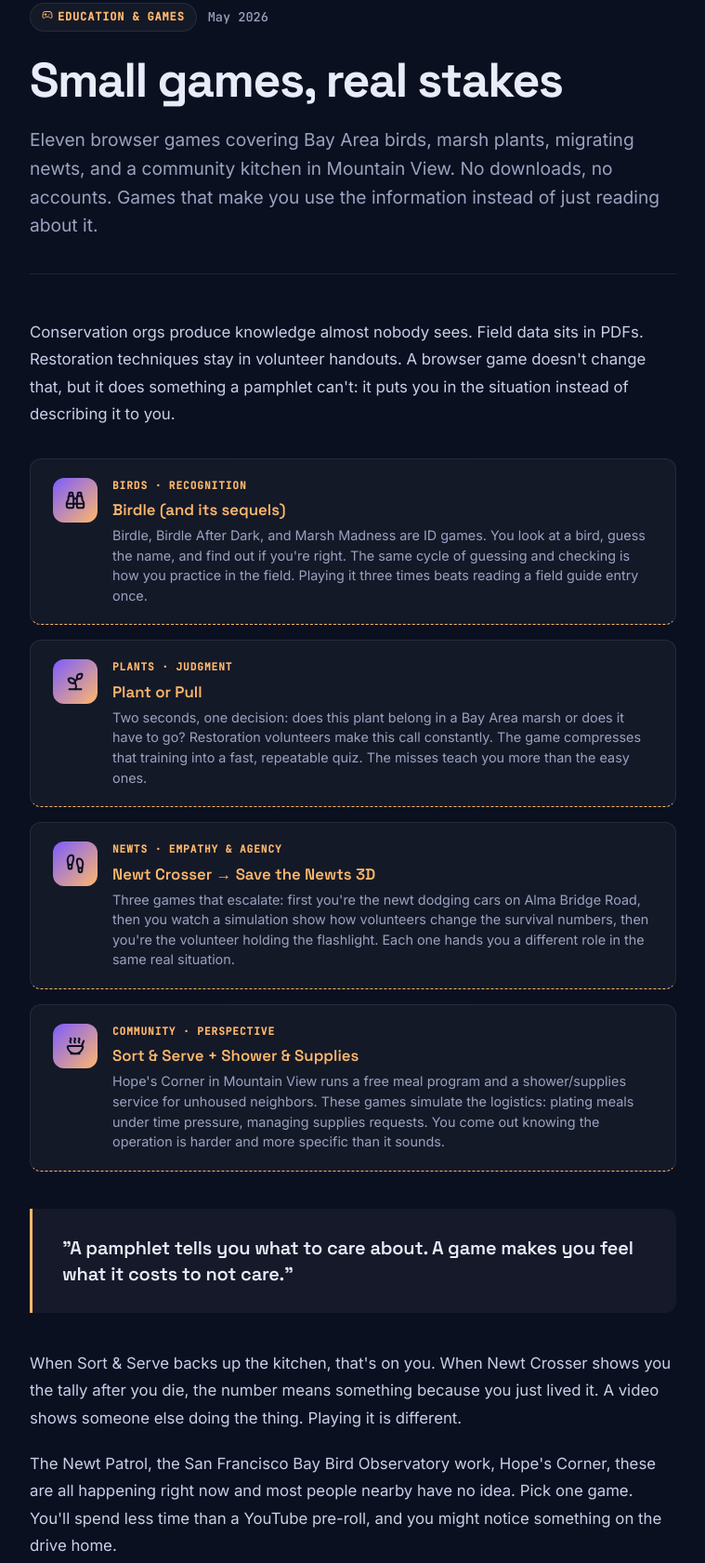
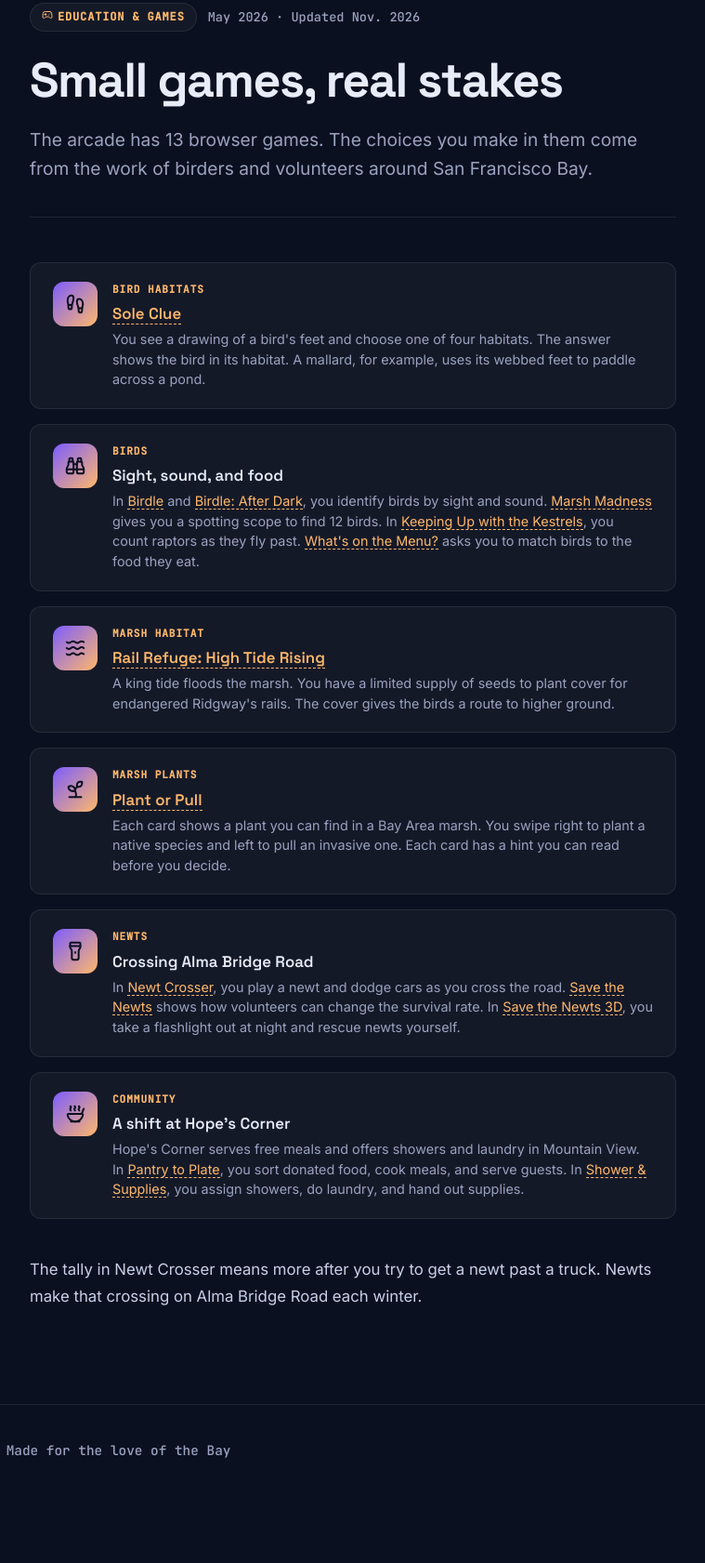
Before and after one commit to karangattu/game-list, a plain HTML site: page blog-why.html in a window 1280 px wide. Shown: the part 175-1856 px from the top of the page at 93% size, without its empty margins (260-1019 px from the left). After the commit the page ends 1786 px from the top, so only its background shows below. Drawn offline with nearby package versions, Linux system fonts and the light colour scheme.

Commit message:
feat(arcade): add Sole Clue and update the blog

```diff
--- a/blog-why.html
+++ b/blog-why.html
@@ -3,8 +3,8 @@
 <head>
   <meta charset="UTF-8" />
   <meta name="viewport" content="width=device-width, initial-scale=1.0" />
-  <title>Why Small Browser Games Matter | Game.Lab Blog</title>
-  <meta name="description" content="Eleven browser games covering birds, plants, newts, and community work. What they teach, why the format works, and why the stakes are real." />
+  <title>Small games, real stakes | Game.Lab Blog</title>
+  <meta name="description" content="The 13 Game.Lab browser games cover Bay Area birds, marsh plants, migrating newts, and the work of Hope’s Corner." />
   <meta name="theme-color" content="#0b1020" />
 
   <!-- Fonts -->
@@ -40,6 +40,7 @@
     .post-meta {
       display: flex;
       align-items: center;
+      flex-wrap: wrap;
       gap: 12px;
       margin-bottom: 24px;
     }
@@ -79,47 +80,18 @@
       border-bottom: 1px solid var(--border);
     }
 
-    .post-body h2 {
-      font-family: var(--font-display);
-      font-size: 1.5rem;
-      font-weight: 600;
-      letter-spacing: -0.02em;
-      margin: 52px 0 16px;
-      color: var(--text);
-    }
-
-    .post-body p {
+    .post-body > p {
       margin: 0 0 20px;
       color: #c8d0e8;
       line-height: 1.75;
       font-size: 1.05rem;
     }
 
-    .post-body strong { color: var(--text); font-weight: 600; }
-
     .post-body a {
       color: var(--accent);
       border-bottom: 1px dashed currentColor;
     }
     .post-body a:hover { color: var(--text); }
-
-    /* Pull quote */
-    .pullquote {
-      margin: 40px 0;
-      padding: 28px 32px;
-      border-left: 3px solid var(--accent);
-      background: var(--surface);
-      border-radius: 0 var(--radius-sm) var(--radius-sm) 0;
-    }
-    .pullquote p {
-      font-family: var(--font-display);
-      font-size: 1.25rem;
-      font-weight: 600;
-      line-height: 1.4;
-      color: var(--text);
-      margin: 0;
-      letter-spacing: -0.01em;
-    }
 
     /* Game callout cards */
     .game-cards {
@@ -137,11 +109,7 @@
       background: var(--surface);
       border: 1px solid var(--border);
       border-radius: var(--radius-sm);
-      transition: border-color 0.2s;
-      text-decoration: none;
-      color: inherit;
     }
-    .game-callout:hover { border-color: var(--border-strong); color: inherit; }
     .game-callout-icon {
       width: 48px;
       height: 48px;
@@ -166,9 +134,10 @@
       font-family: var(--font-display);
       font-weight: 600;
       font-size: 1.05rem;
-      margin-bottom: 4px;
+      margin: 0 0 4px;
     }
     .game-callout-desc {
+      margin: 0;
       font-size: 0.9rem;
       color: var(--muted);
       line-height: 1.5;
@@ -183,8 +152,6 @@
 
     @media (max-width: 600px) {
       .post-wrap { padding: 0 20px; }
-      .post-body h2 { font-size: 1.3rem; }
-      .pullquote { padding: 20px; }
     }
   </style>
 </head>
@@ -210,74 +177,95 @@
 
       <div class="post-meta">
         <span class="post-tag"><i data-lucide="gamepad-2" style="display:inline;width:12px;height:12px;margin-right:5px;"></i>Education &amp; Games</span>
-        <span class="post-date">May 2026</span>
+        <span class="post-date"><time datetime="2026-05">May 2026</time> &middot; Updated <time datetime="2026-11-22">Nov. 2026</time></span>
       </div>
 
       <h1 class="post-title">
         Small games, real stakes
       </h1>
       <p class="post-lede">
-        Eleven browser games covering Bay Area birds, marsh plants, migrating newts, and a community
-        kitchen in Mountain View. No downloads, no accounts. Games that make you use the information
-        instead of just reading about it.
+        The arcade has 13 browser games. The choices you make in them come from the work of birders
+        and volunteers around San Francisco Bay.
       </p>
 
       <article class="post-body">
+        <div class="game-cards">
+          <section class="game-callout">
+            <div class="game-callout-icon" aria-hidden="true"><i data-lucide="footprints"></i></div>
+            <div>
+              <div class="game-callout-label">Bird habitats</div>
+              <h2 class="game-callout-title"><a href="https://karangattu.github.io/sole-clue/" target="_blank" rel="noopener">Sole Clue</a></h2>
+              <p class="game-callout-desc">
+                You see a drawing of a bird's feet and choose one of four habitats.
+                The answer shows the bird in its habitat. A mallard, for example, uses its webbed feet to paddle across a pond.
+              </p>
+            </div>
+          </section>
+          <section class="game-callout">
+            <div class="game-callout-icon" aria-hidden="true"><i data-lucide="binoculars"></i></div>
+            <div>
+              <div class="game-callout-label">Birds</div>
+              <h2 class="game-callout-title">Sight, sound, and food</h2>
+              <p class="game-callout-desc">
+                In <a href="https://karangattu.github.io/birdle/" target="_blank" rel="noopener">Birdle</a> and
+                <a href="https://karangattu.github.io/birdle-after-dark/" target="_blank" rel="noopener">Birdle: After Dark</a>, you identify birds by sight and sound.
+                <a href="https://karangattu.github.io/birdle-marsh-madness/" target="_blank" rel="noopener">Marsh Madness</a> gives you a spotting scope to find 12 birds.
+                In <a href="https://karangattu.github.io/keeping-up-with-the-kestrels/" target="_blank" rel="noopener">Keeping Up with the Kestrels</a>, you count raptors as they fly past.
+                <a href="https://karangattu.github.io/whats-on-the-menu/" target="_blank" rel="noopener">What's on the Menu?</a> asks you to match birds to the food they eat.
+              </p>
+            </div>
+          </section>
+          <section class="game-callout">
+            <div class="game-callout-icon" aria-hidden="true"><i data-lucide="waves"></i></div>
+            <div>
+              <div class="game-callout-label">Marsh habitat</div>
+              <h2 class="game-callout-title"><a href="https://karangattu.github.io/high-tide-refugia/" target="_blank" rel="noopener">Rail Refuge: High Tide Rising</a></h2>
+              <p class="game-callout-desc">
+                A king tide floods the marsh. You have a limited supply of seeds to plant cover for endangered Ridgway's rails.
+                The cover gives the birds a route to higher ground.
+              </p>
+            </div>
+          </section>
+          <section class="game-callout">
+            <div class="game-callout-icon" aria-hidden="true"><i data-lucide="sprout"></i></div>
+            <div>
+              <div class="game-callout-label">Marsh plants</div>
+              <h2 class="game-callout-title"><a href="https://karangattu.github.io/plant-or-pull/" target="_blank" rel="noopener">Plant or Pull</a></h2>
+              <p class="game-callout-desc">
+                Each card shows a plant you can find in a Bay Area marsh.
+                You swipe right to plant a native species and left to pull an invasive one.
+                Each card has a hint you can read before you decide.
+              </p>
+            </div>
+          </section>
+          <section class="game-callout">
+            <div class="game-callout-icon" aria-hidden="true"><i data-lucide="flashlight"></i></div>
+            <div>
+              <div class="game-callout-label">Newts</div>
+              <h2 class="game-callout-title">Crossing Alma Bridge Road</h2>
+              <p class="game-callout-desc">
+                In <a href="https://karangattu.github.io/alma-bridge-newt-crosser/" target="_blank" rel="noopener">Newt Crosser</a>, you play a newt and dodge cars as you cross the road.
+                <a href="https://karangattu.github.io/save-the-newts/" target="_blank" rel="noopener">Save the Newts</a> shows how volunteers can change the survival rate.
+                In <a href="https://karangattu.github.io/save-the-newts-3d/" target="_blank" rel="noopener">Save the Newts 3D</a>, you take a flashlight out at night and rescue newts yourself.
+              </p>
+            </div>
+          </section>
+          <section class="game-callout">
+            <div class="game-callout-icon" aria-hidden="true"><i data-lucide="soup"></i></div>
+            <div>
+              <div class="game-callout-label">Community</div>
+              <h2 class="game-callout-title">A shift at Hope's Corner</h2>
+              <p class="game-callout-desc">
+                Hope's Corner serves free meals and offers showers and laundry in Mountain View.
+                In <a href="https://karangattu.github.io/hopes-corner-sort-and-serve/" target="_blank" rel="noopener">Pantry to Plate</a>, you sort donated food, cook meals, and serve guests.
+                In <a href="https://karangattu.github.io/shower-and-supplies/" target="_blank" rel="noopener">Shower &amp; Supplies</a>, you assign showers, do laundry, and hand out supplies.
+              </p>
+            </div>
+          </section>
+        </div>
         <p>
-          Conservation orgs produce knowledge almost nobody sees. Field data sits in PDFs.
-          Restoration techniques stay in volunteer handouts. A browser game doesn't change that,
-          but it does something a pamphlet can't: it puts you in the situation instead of
-          describing it to you.
-        </p>
-
-        <div class="game-cards">
-          <a class="game-callout" href="https://karangattu.github.io/birdle/" target="_blank" rel="noopener">
-            <div class="game-callout-icon"><i data-lucide="binoculars"></i></div>
-            <div>
-              <div class="game-callout-label">Birds &middot; Recognition</div>
-              <div class="game-callout-title">Birdle (and its sequels)</div>
-              <div class="game-callout-desc">Birdle, Birdle After Dark, and Marsh Madness are ID games. You look at a bird, guess the name, and find out if you're right. The same cycle of guessing and checking is how you practice in the field. Playing it three times beats reading a field guide entry once.</div>
-            </div>
-          </a>
-          <a class="game-callout" href="https://karangattu.github.io/plant-or-pull/" target="_blank" rel="noopener">
-            <div class="game-callout-icon"><i data-lucide="sprout"></i></div>
-            <div>
-              <div class="game-callout-label">Plants &middot; Judgment</div>
-              <div class="game-callout-title">Plant or Pull</div>
-              <div class="game-callout-desc">Two seconds, one decision: does this plant belong in a Bay Area marsh or does it have to go? Restoration volunteers make this call constantly. The game compresses that training into a fast, repeatable quiz. The misses teach you more than the easy ones.</div>
-            </div>
-          </a>
-          <a class="game-callout" href="https://karangattu.github.io/alma-bridge-newt-crosser/" target="_blank" rel="noopener">
-            <div class="game-callout-icon"><i data-lucide="footprints"></i></div>
-            <div>
-              <div class="game-callout-label">Newts &middot; Empathy &amp; Agency</div>
-              <div class="game-callout-title">Newt Crosser → Save the Newts 3D</div>
-              <div class="game-callout-desc">Three games that escalate: first you're the newt dodging cars on Alma Bridge Road, then you watch a simulation show how volunteers change the survival numbers, then you're the volunteer holding the flashlight. Each one hands you a different role in the same real situation.</div>
-            </div>
-          </a>
-          <a class="game-callout" href="https://karangattu.github.io/hopes-corner-sort-and-serve/" target="_blank" rel="noopener">
-            <div class="game-callout-icon"><i data-lucide="soup"></i></div>
-            <div>
-              <div class="game-callout-label">Community &middot; Perspective</div>
-              <div class="game-callout-title">Sort &amp; Serve + Shower &amp; Supplies</div>
-              <div class="game-callout-desc">Hope's Corner in Mountain View runs a free meal program and a shower/supplies service for unhoused neighbors. These games simulate the logistics: plating meals under time pressure, managing supplies requests. You come out knowing the operation is harder and more specific than it sounds.</div>
-            </div>
-          </a>
-        </div>
-
-        <div class="pullquote">
-          <p>"A pamphlet tells you what to care about. A game makes you feel what it costs to not care."</p>
-        </div>
-
-        <p>
-          When Sort &amp; Serve backs up the kitchen, that's on you. When Newt Crosser shows you the
-          tally after you die, the number means something because you just lived it. A video shows
-          someone else doing the thing. Playing it is different.
-        </p>
-        <p>
-          The Newt Patrol, the San Francisco Bay Bird Observatory work, Hope's Corner, these are all happening right
-          now and most people nearby have no idea. Pick one game. You'll spend less time than a
-          YouTube pre-roll, and you might notice something on the drive home.
+          The tally in Newt Crosser means more after you try to get a newt past a truck.
+          Newts make that crossing on Alma Bridge Road each winter.
         </p>
       </article>
     </div>
```
Also changed, not shown: games.js (+13 -3 lines), index.html (+2 -2 lines), screenshots/sole-clue.jpeg (added).
